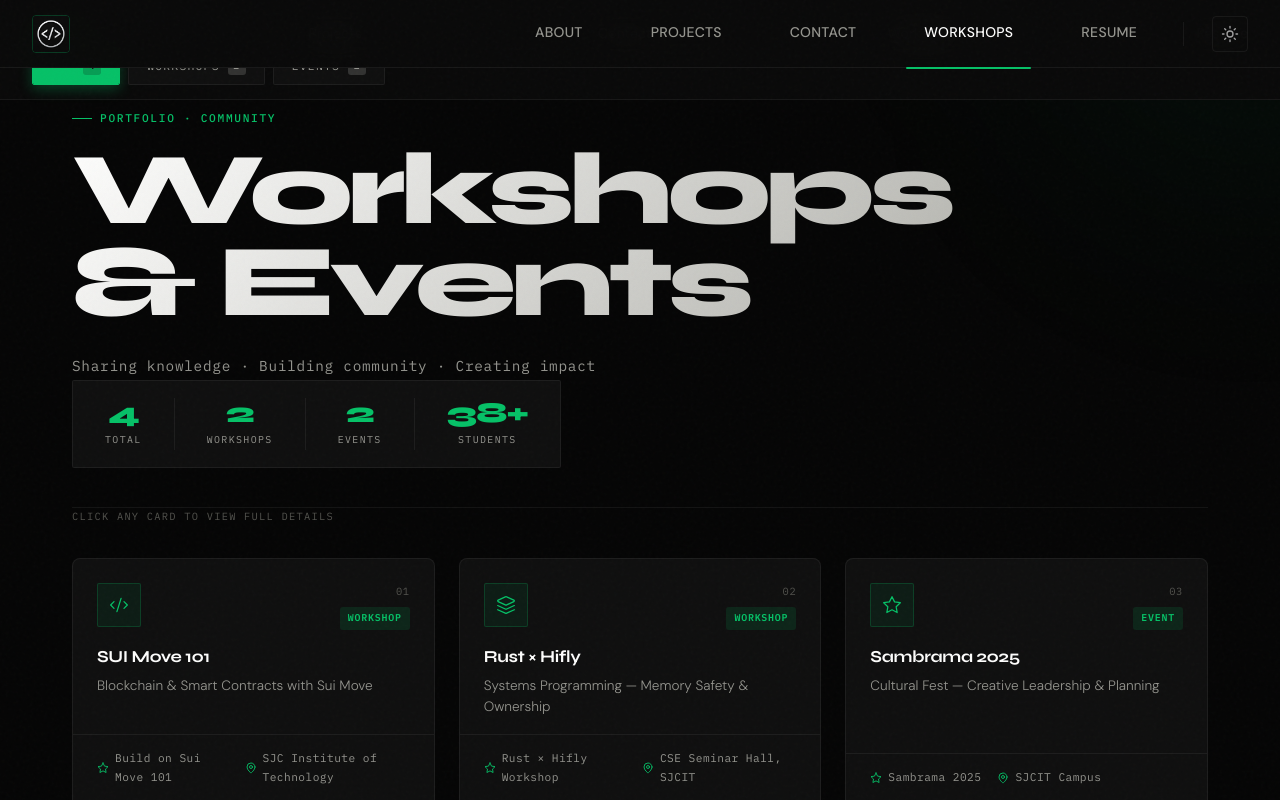
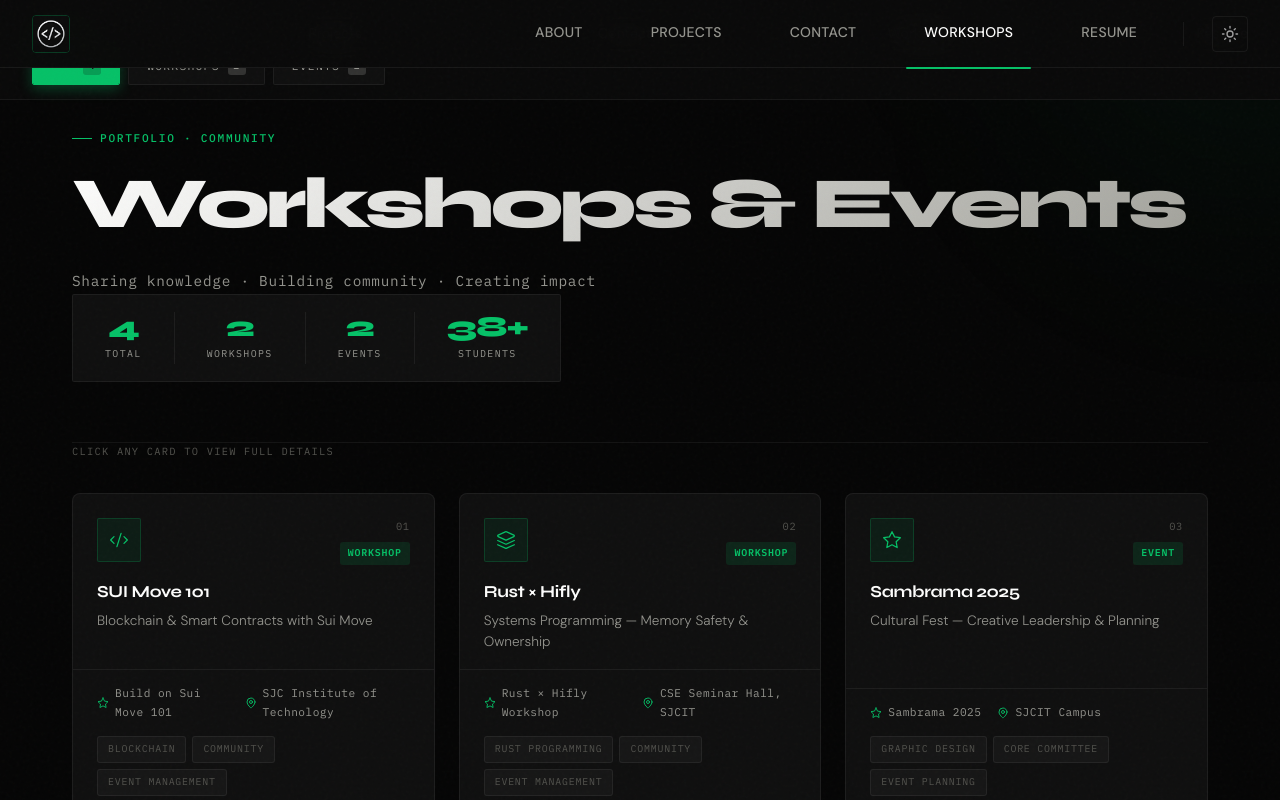
Before and after one commit to bhaskar2004/my.portfolio, a React (Vite) app: page /workshops in a window 1280 px wide. Shown: the top 800 px of the page. Built offline with nearby package versions, Linux system fonts and the light colour scheme.

Commit message:
UI: Refine Workshop title size and spacing to fix overlap

```diff
--- a/src/pages/Workshops.css
+++ b/src/pages/Workshops.css
@@ -69,7 +69,7 @@
 
 /* ── Hero ─────────────────────────────────────────────────────── */
 .ws-hero {
-    padding: 100px 0 40px;
+    padding: 120px 0 60px;
     border-bottom: 1px solid var(--color-border);
 }
 
@@ -97,9 +97,9 @@
 
 .ws-hero__title {
     font-family: var(--font-display);
-    font-size: clamp(3rem, 8vw, 7rem);
+    font-size: clamp(2.5rem, 6vw, 4.5rem);
     font-weight: 800;
-    line-height: 0.9;
+    line-height: 1.1;
     letter-spacing: -0.05em;
     margin-bottom: 24px;
     background: var(--gradient-text);
```
